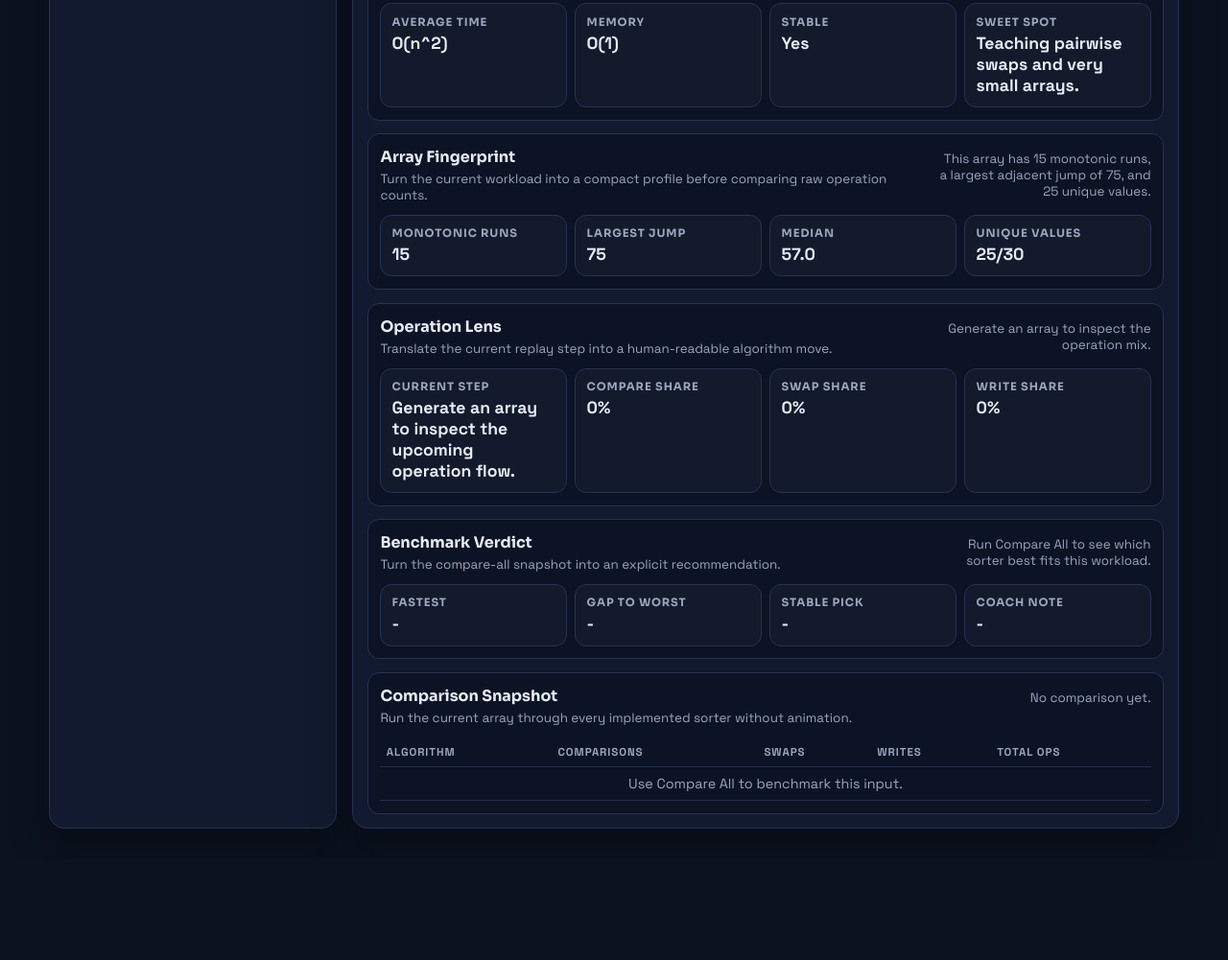
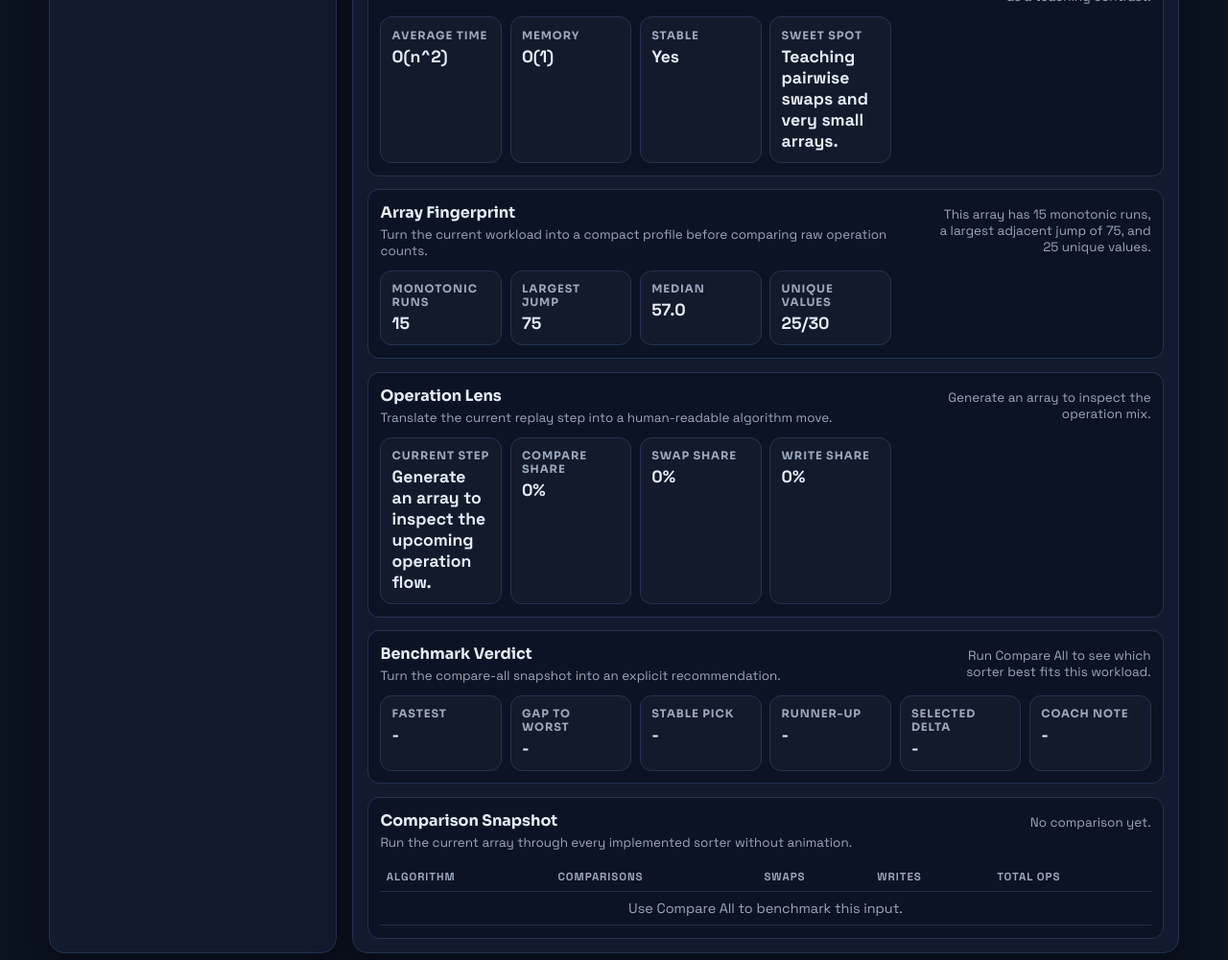
Before and after one commit to abhikhur27/Algorithm-Visualizer, a plain HTML site: page index.html in a window 1280 px wide. Shown: the part 1025-2026 px from the top of the page at 96% size. Before the commit the page ends 1921 px from the top, so only its background shows below. Drawn offline with Linux system fonts and the light colour scheme.

Commit message:
feat: extend benchmark verdict cards

```diff
--- a/index.html
+++ b/index.html
@@ -247,6 +247,14 @@
             <p id="benchmark-stable">-</p>
           </article>
           <article>
+            <h3>Runner-Up</h3>
+            <p id="benchmark-runner-up">-</p>
+          </article>
+          <article>
+            <h3>Selected Delta</h3>
+            <p id="benchmark-selected-gap">-</p>
+          </article>
+          <article>
             <h3>Coach Note</h3>
             <p id="benchmark-coach">-</p>
           </article>
--- a/script.js
+++ b/script.js
@@ -52,6 +52,8 @@ const benchmarkVerdictEl = document.getElementById('benchmark-verdict');
 const benchmarkFastestEl = document.getElementById('benchmark-fastest');
 const benchmarkGapEl = document.getElementById('benchmark-gap');
 const benchmarkStableEl = document.getElementById('benchmark-stable');
+const benchmarkRunnerUpEl = document.getElementById('benchmark-runner-up');
+const benchmarkSelectedGapEl = document.getElementById('benchmark-selected-gap');
 const benchmarkCoachEl = document.getElementById('benchmark-coach');
 const comparisonBody = document.getElementById('comparison-body');
 const comparisonSummary = document.getElementById('comparison-summary');
@@ -780,23 +782,42 @@ function updateBenchmarkVerdict(rows = []) {
     benchmarkFastestEl.textContent = '-';
     benchmarkGapEl.textContent = '-';
     benchmarkStableEl.textContent = '-';
+    if (benchmarkRunnerUpEl) benchmarkRunnerUpEl.textContent = '-';
+    if (benchmarkSelectedGapEl) benchmarkSelectedGapEl.textContent = '-';
     benchmarkCoachEl.textContent = '-';
     return;
   }
 
   const best = rows[0];
+  const runnerUp = rows[1] || rows[0];
   const worst = rows[rows.length - 1];
   const stablePick = rows.find((row) => algorithmProfiles[row.key]?.stability === 'Yes') || best;
+  const selectedKey = algorithmSelect.value;
+  const selected = rows.find((row) => row.key === selectedKey) || best;
   const gap = worst.total - best.total;
   const gapPct = worst.total ? Math.round((gap / worst.total) * 100) : 0;
+  const selectedGap = selected.total - best.total;
+  const selectedGapPct = selected.total ? Math.round((selectedGap / selected.total) * 100) : 0;
 
   benchmarkVerdictEl.textContent = `${best.label} leads this workload by ${gap} operations over ${worst.label}.`;
   benchmarkFastestEl.textContent = best.label;
   benchmarkGapEl.textContent = `${gap} ops (${gapPct}%)`;
   benchmarkStableEl.textContent = stablePick.label;
+  if (benchmarkRunnerUpEl) {
+    benchmarkRunnerUpEl.textContent =
+      runnerUp.key === best.key ? `${best.label} (clear lead)` : `${runnerUp.label} (+${runnerUp.total - best.total} ops)`;
+  }
+  if (benchmarkSelectedGapEl) {
+    benchmarkSelectedGapEl.textContent =
+      selected.key === best.key ? 'Currently best fit' : `+${selectedGap} ops (${selectedGapPct}%)`;
+  }
 
   if (best.key === stablePick.key) {
     benchmarkCoachEl.textContent = 'The leading algorithm is also stable, so duplicate-heavy data should stay readable.';
+  } else if (selected.key === best.key) {
+    benchmarkCoachEl.textContent = `${selected.label} already leads this workload, so the current pick is aligned with the input shape.`;
+  } else if (selectedGap <= Math.max(12, best.total * 0.12)) {
+    benchmarkCoachEl.textContent = `${selected.label} is close to the winner, so the current pick is still defensible if its behavior is easier to teach.`;
   } else if (stablePick.total - best.total <= Math.max(12, best.total * 0.15)) {
     benchmarkCoachEl.textContent = `${stablePick.label} is close behind and may be the better teaching baseline when stability matters.`;
   } else {
--- a/style.css
+++ b/style.css
@@ -279,7 +279,7 @@ button:disabled {
 .diagnostics-grid {
   margin-top: 0.75rem;
   display: grid;
-  grid-template-columns: repeat(4, minmax(0, 1fr));
+  grid-template-columns: repeat(6, minmax(0, 1fr));
   gap: 0.55rem;
 }
 
```
Also changed, not shown: 1 other file.
